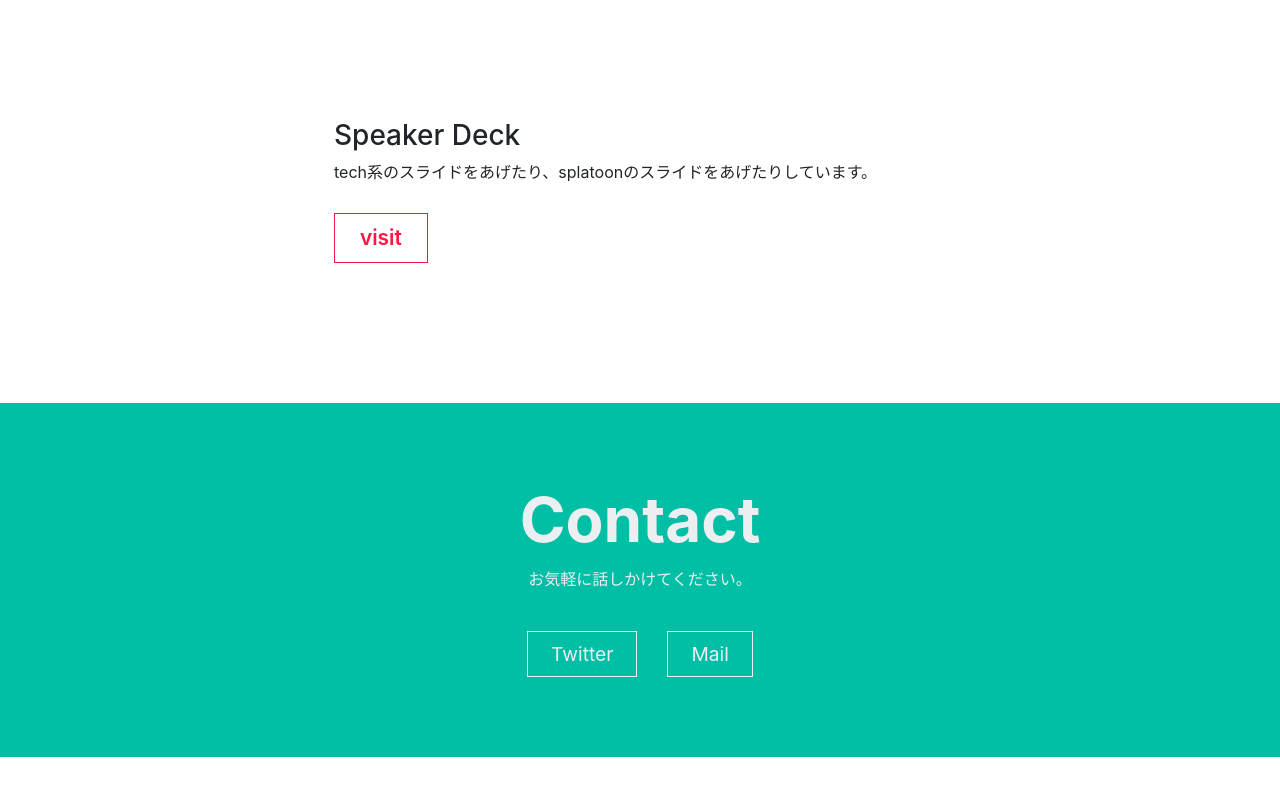
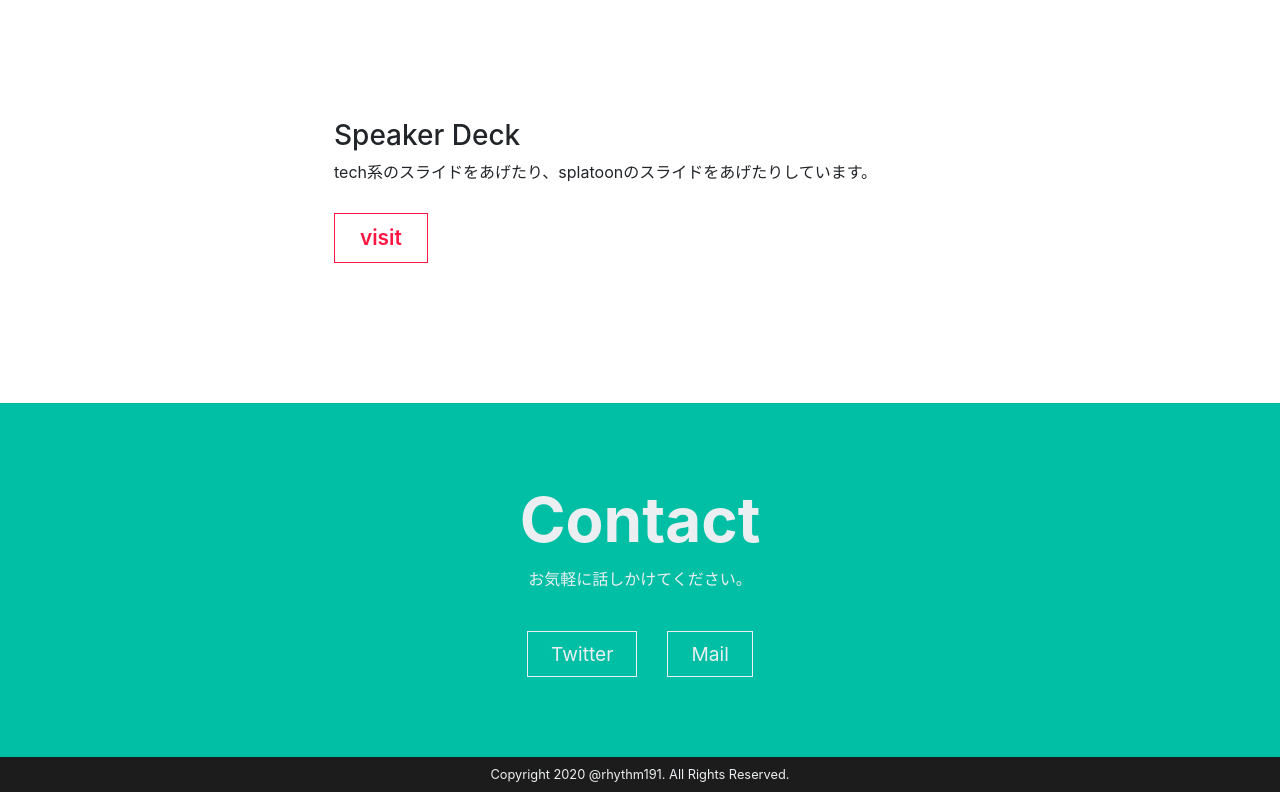
Before and after one commit to rhythm191/website, a Next.js app: page / in a window 1280 px wide. Shown: the part 3533-4325 px from the top of the page. Before the commit the page ends 4290 px from the top, so only its background shows below. Built offline with nearby package versions, Linux system fonts and the light colour scheme.

Commit message:
add copyright

```diff
--- a/assets/style.scss
+++ b/assets/style.scss
@@ -317,3 +317,17 @@
     }
   }
 }
+
+#copyright {
+  padding: 0.5rem 0;
+
+  background-color: $bg-black;
+  color: $font-inverse-color;
+  font-size: 0.8rem;
+
+  p {
+    margin: 0;
+    padding: 0;
+    text-align: center;
+  }
+}
--- a/pages/index.jsx
+++ b/pages/index.jsx
@@ -134,6 +134,10 @@
           </li>
         </ul>
       </section>
+
+      <section id="copyright">
+        <p>Copyright 2020 @rhythm191. All Rights Reserved.</p>
+      </section>
     </main>
   );
 }
```
